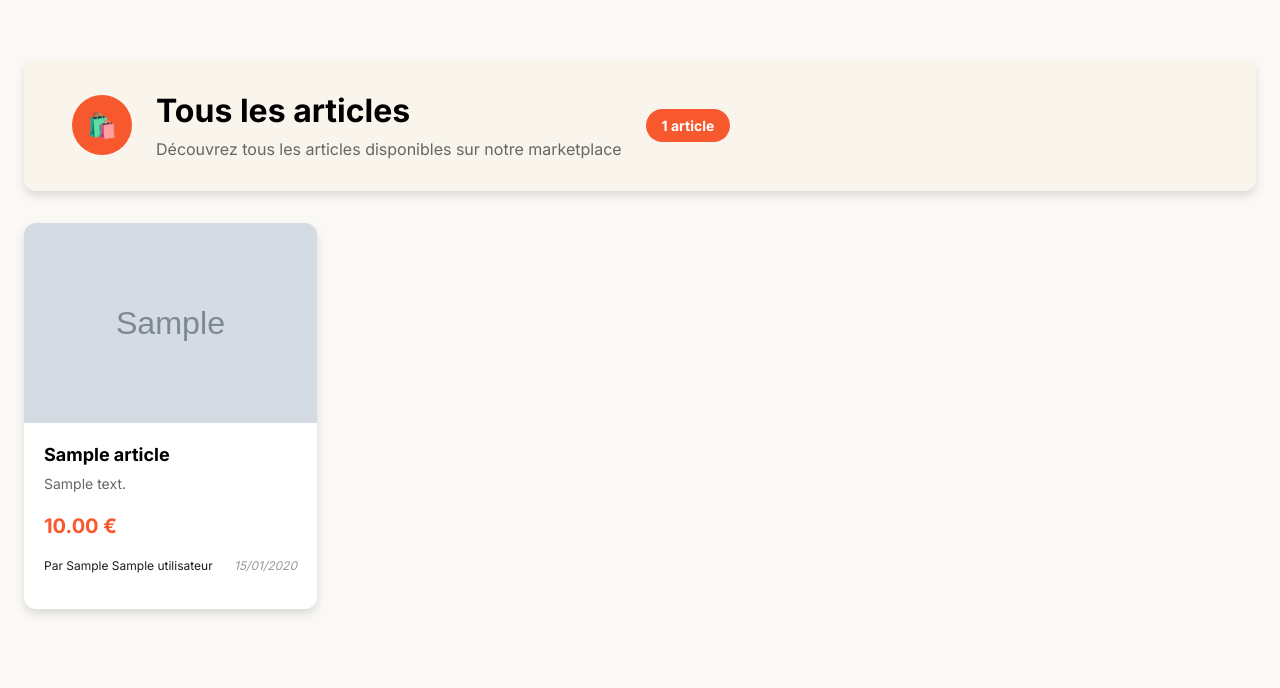
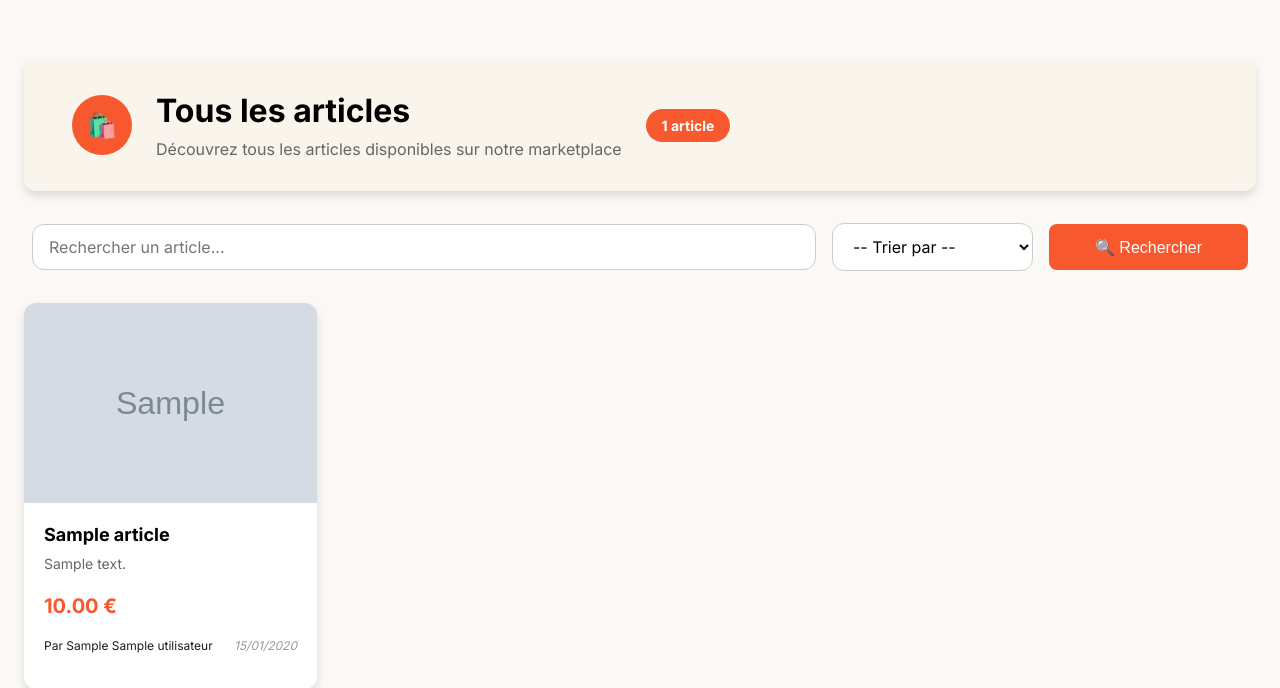
Before and after one commit to CalvoTom/MarketPlace, a PHP site: page /articles.php in a window 1280 px wide. Shown: the part 75-763 px from the top of the page. Run offline with PHP 8.4, Linux system fonts and the light colour scheme; tables that the repository leaves empty or names only in its code hold one stand-in row (values such as "Sample post"); grey boxes marked "Sample" are stand-in pictures.

Commit message:
add filter/shearch bar

```diff
--- a/articles.php
+++ b/articles.php
@@ -2,14 +2,39 @@
 session_start();
 require_once 'includes/db.php';
 
-// Récupération de tous les articles
+// Récupération des paramètres de recherche/filtrage
+$search = $_GET['q'] ?? '';
+$tri = $_GET['tri'] ?? '';
+
+// Construction de la requête
 $sql = "SELECT a.id, a.nom, a.description, a.prix, a.date_publication, a.auteur_id, a.image_url,
         u.nom AS auteur_nom, u.prenom AS auteur_prenom
         FROM articles a
         LEFT JOIN utilisateurs u ON a.auteur_id = u.id
-        ORDER BY a.date_publication DESC";
+        WHERE 1";
+
+$params = [];
+
+if (!empty($search)) {
+    $sql .= " AND (a.nom LIKE :search OR a.description LIKE :search)";
+    $params[':search'] = "%$search%";
+}
+
+switch ($tri) {
+    case 'prix_asc':
+        $sql .= " ORDER BY a.prix ASC";
+        break;
+    case 'prix_desc':
+        $sql .= " ORDER BY a.prix DESC";
+        break;
+    case 'date':
+    default:
+        $sql .= " ORDER BY a.date_publication DESC";
+        break;
+}
+
 $stmt = $conn->prepare($sql);
-$stmt->execute();
+$stmt->execute($params);
 $articles = $stmt->fetchAll(PDO::FETCH_ASSOC);
 ?>
 
@@ -67,6 +92,20 @@ $articles = $stmt->fetchAll(PDO::FETCH_ASSOC);
                     <?= count($articles) ?> article<?= count($articles) > 1 ? 's' : '' ?>
                 </div>
             </div>
+
+            <!-- Filtre & Recherche -->
+            <form method="GET" class="filter-search-form">
+                <input type="text" name="q" placeholder="Rechercher un article..." value="<?= htmlspecialchars($_GET['q'] ?? '') ?>" class="search-bar">
+
+                <select name="tri" class="filter-select">
+                    <option value="">-- Trier par --</option>
+                    <option value="date" <?= (($_GET['tri'] ?? '') === 'date') ? 'selected' : '' ?>>Date de publication</option>
+                    <option value="prix_asc" <?= (($_GET['tri'] ?? '') === 'prix_asc') ? 'selected' : '' ?>>Prix croissant</option>
+                    <option value="prix_desc" <?= (($_GET['tri'] ?? '') === 'prix_desc') ? 'selected' : '' ?>>Prix décroissant</option>
+                </select>
+
+                <button type="submit" class="btn-primary">🔍 Rechercher</button>
+            </form>
 
             <!-- Articles Grid -->
             <?php if (empty($articles)): ?>
--- a/assets/css/style.css
+++ b/assets/css/style.css
@@ -2298,3 +2298,48 @@ cursor: pointer;
 .cart-total button:hover {
 background: #e04a26;
 }
+
+.filter-search-form {
+  display: flex;
+  align-items: center;
+  gap: 16px;
+  margin: 20px 0 32px 0;
+  padding: 0 8px;
+  width: 100%;
+  flex-wrap: wrap;
+}
+
+.search-bar {
+  flex: 1;
+  padding: 12px 16px;
+  border: 1px solid #ccc;
+  border-radius: 12px;
+  font-size: 16px;
+  font-family: "Inter", sans-serif;
+  background-color: #ffffff;
+  transition: border 0.3s ease, box-shadow 0.3s ease;
+  min-width: 240px;
+}
+
+.search-bar:focus {
+  outline: none;
+  border-color: #f8582e;
+  box-shadow: 0 0 0 2px rgba(248, 88, 46, 0.2);
+}
+
+.filter-select {
+  padding: 12px 16px;
+  border-radius: 12px;
+  border: 1px solid #ccc;
+  font-size: 16px;
+  background-color: #ffffff;
+  font-family: "Inter", sans-serif;
+  cursor: pointer;
+  transition: border 0.3s ease, box-shadow 0.3s ease;
+}
+
+.filter-select:focus {
+  outline: none;
+  border-color: #f8582e;
+  box-shadow: 0 0 0 2px rgba(248, 88, 46, 0.2);
+}
```
